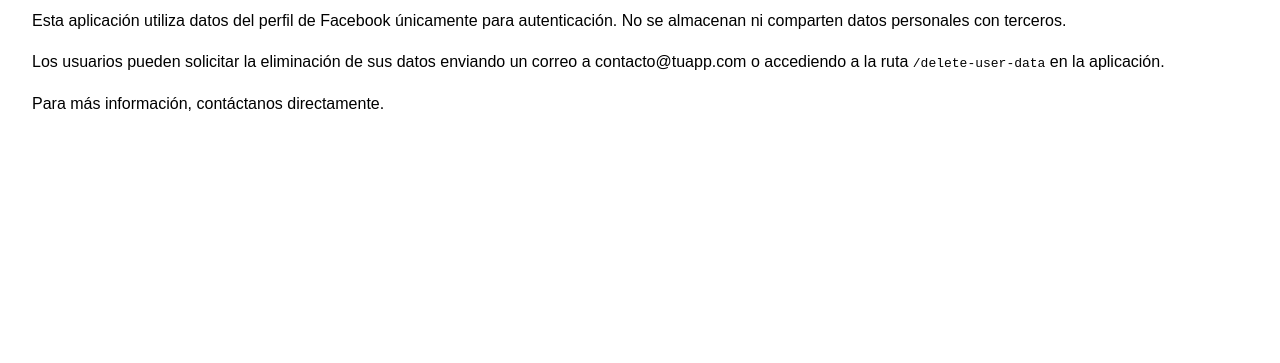
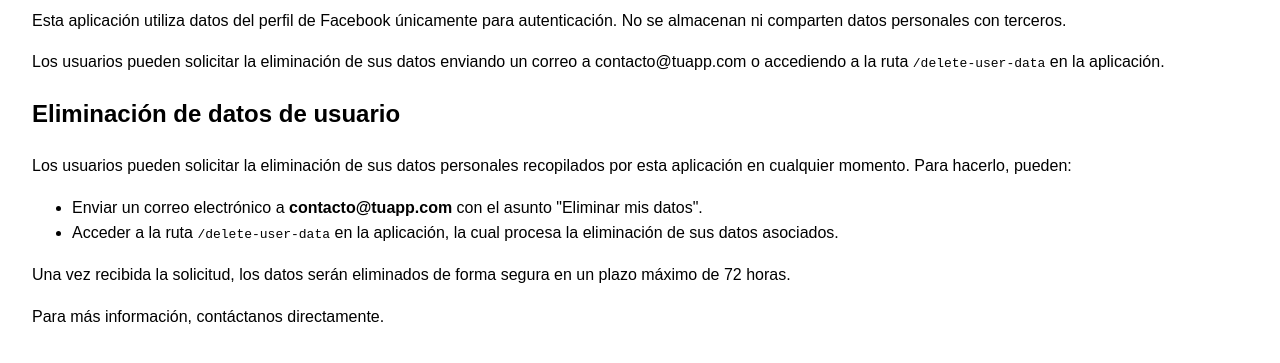
Before and after one commit to JhonnXavierMT/politica-privacidad, a plain HTML site: page index.html in a window 1280 px wide. Shown: the part 97-460 px from the top of the page. Drawn offline with Linux system fonts and the light colour scheme.

Commit message:
Update index.html

```diff
--- a/index.html
+++ b/index.html
@@ -12,6 +12,14 @@
   <h1>Política de Privacidad</h1>
   <p>Esta aplicación utiliza datos del perfil de Facebook únicamente para autenticación. No se almacenan ni comparten datos personales con terceros.</p>
   <p>Los usuarios pueden solicitar la eliminación de sus datos enviando un correo a contacto@tuapp.com o accediendo a la ruta <code>/delete-user-data</code> en la aplicación.</p>
+  <h2>Eliminación de datos de usuario</h2>
+<p>Los usuarios pueden solicitar la eliminación de sus datos personales recopilados por esta aplicación en cualquier momento. Para hacerlo, pueden:</p>
+<ul>
+  <li>Enviar un correo electrónico a <strong>contacto@tuapp.com</strong> con el asunto "Eliminar mis datos".</li>
+  <li>Acceder a la ruta <code>/delete-user-data</code> en la aplicación, la cual procesa la eliminación de sus datos asociados.</li>
+</ul>
+<p>Una vez recibida la solicitud, los datos serán eliminados de forma segura en un plazo máximo de 72 horas.</p>
+
   <p>Para más información, contáctanos directamente.</p>
 </body>
 </html>
```
